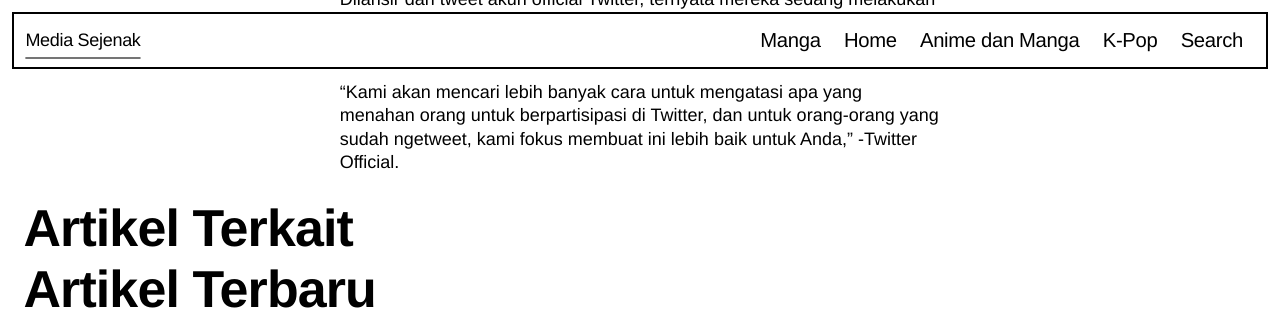
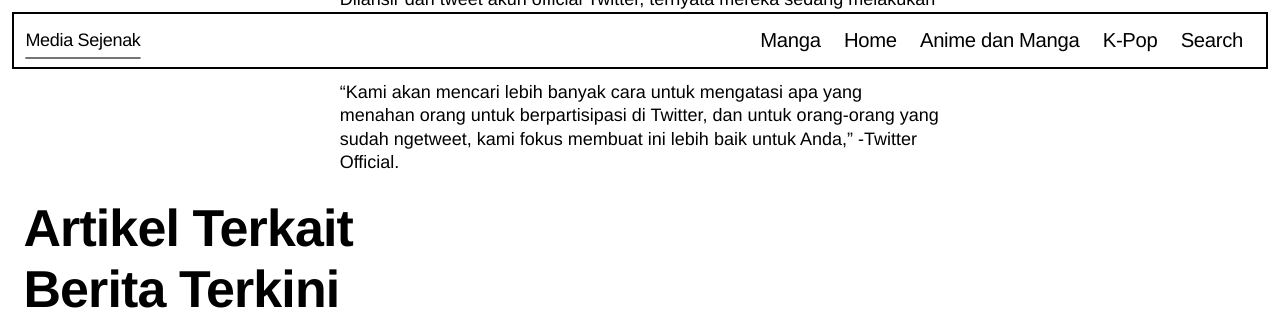
Before and after one commit to mediasejenak/mediasejenak.github.io, a Jekyll site: the page built from _posts/2021-8-6-twitter-fleet-resmi-dimatikan.md, in a window 1280 px wide and 900 px high, scrolled down 1795 px, cut to the strip 0-319 px from the top of the window. Built offline with Jekyll 4.4.1, drawn with Linux system fonts in a browser that asks for light colours; some web fonts are replaced; a script that is not in the unit is left out.

Commit message:
Update post.html

```diff
--- a/_layouts/post.html
+++ b/_layouts/post.html
@@ -81,7 +81,7 @@
   <header>
 
 <h2 class="title title--discovery product-discovery__title l-stack">
-  <span>Artikel Terbaru</span>
+  <span>Berita Terkini</span>
 </h2>
 
       </header>
```
